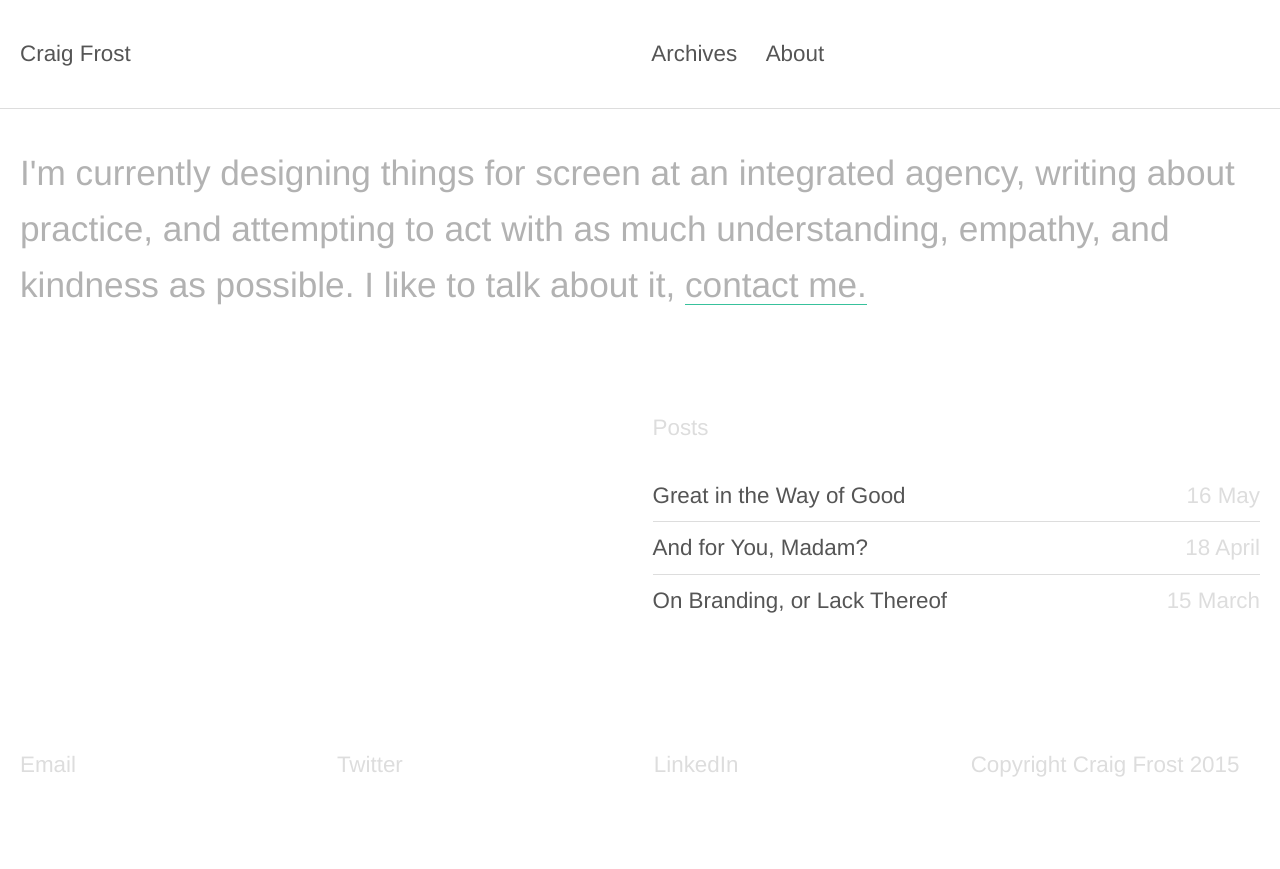
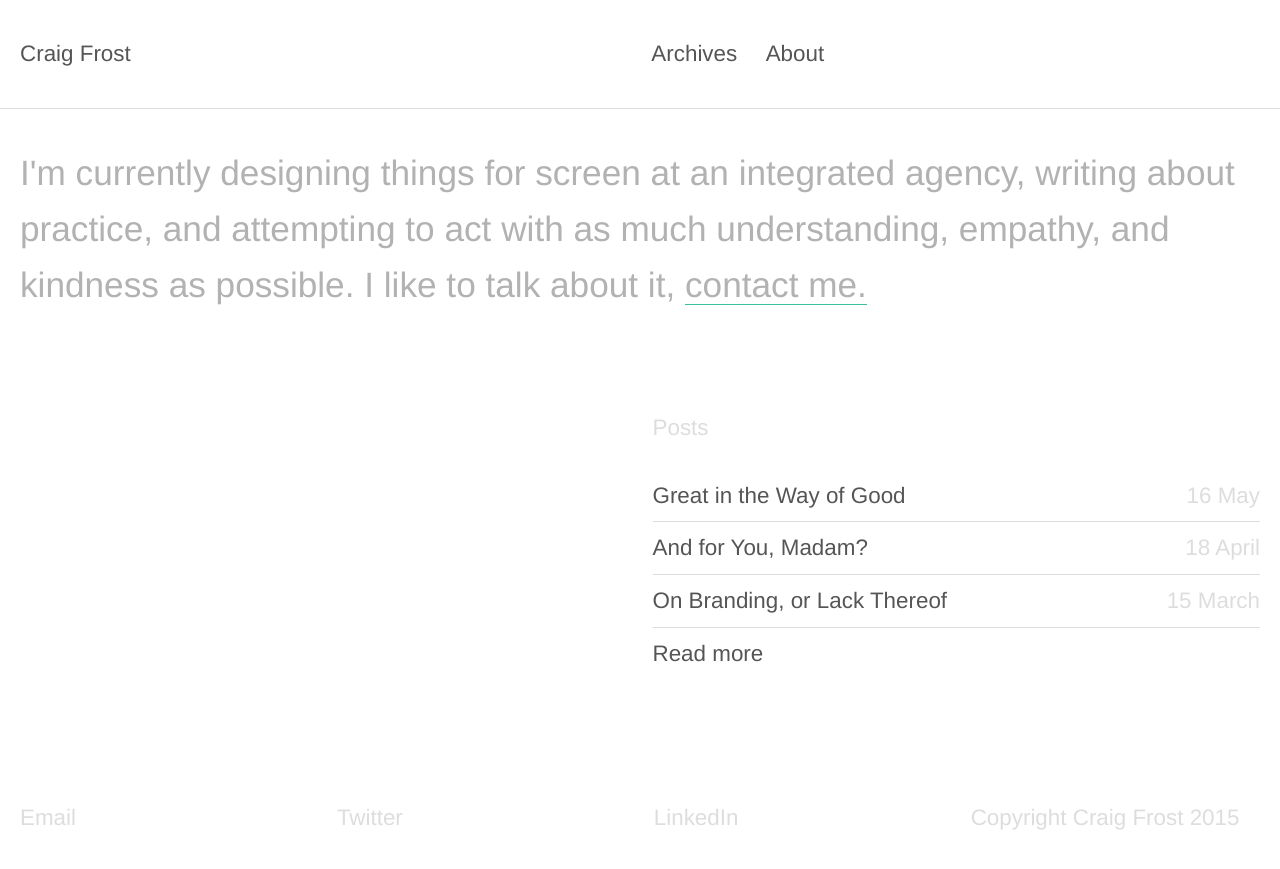
Before and after one commit to craigthomasfrost/cfdesigner.github.io, a Jekyll site: the page built from index.html, in a window 1280 px wide. Shown: the top 869 px of the page. Built offline with Jekyll 4.4.1, drawn with Linux system fonts in a browser that asks for light colours; nearby versions of some CDN libraries.

Commit message:
add read more link

```diff
--- a/archives/index.html
+++ b/archives/index.html
@@ -25,6 +25,12 @@ layout: default
 
             {% endfor %}
 
+            <li>
+
+                <a href="/archives">Read more</a>
+
+            </li>
+
         </ul>
 
     </div>
--- a/index.html
+++ b/index.html
@@ -25,6 +25,12 @@ layout: default
 
             {% endfor %}
 
+            <li>
+
+                <a href="/archives">Read more</a>
+
+            </li>
+
         </ul>
 
     </div>
```
